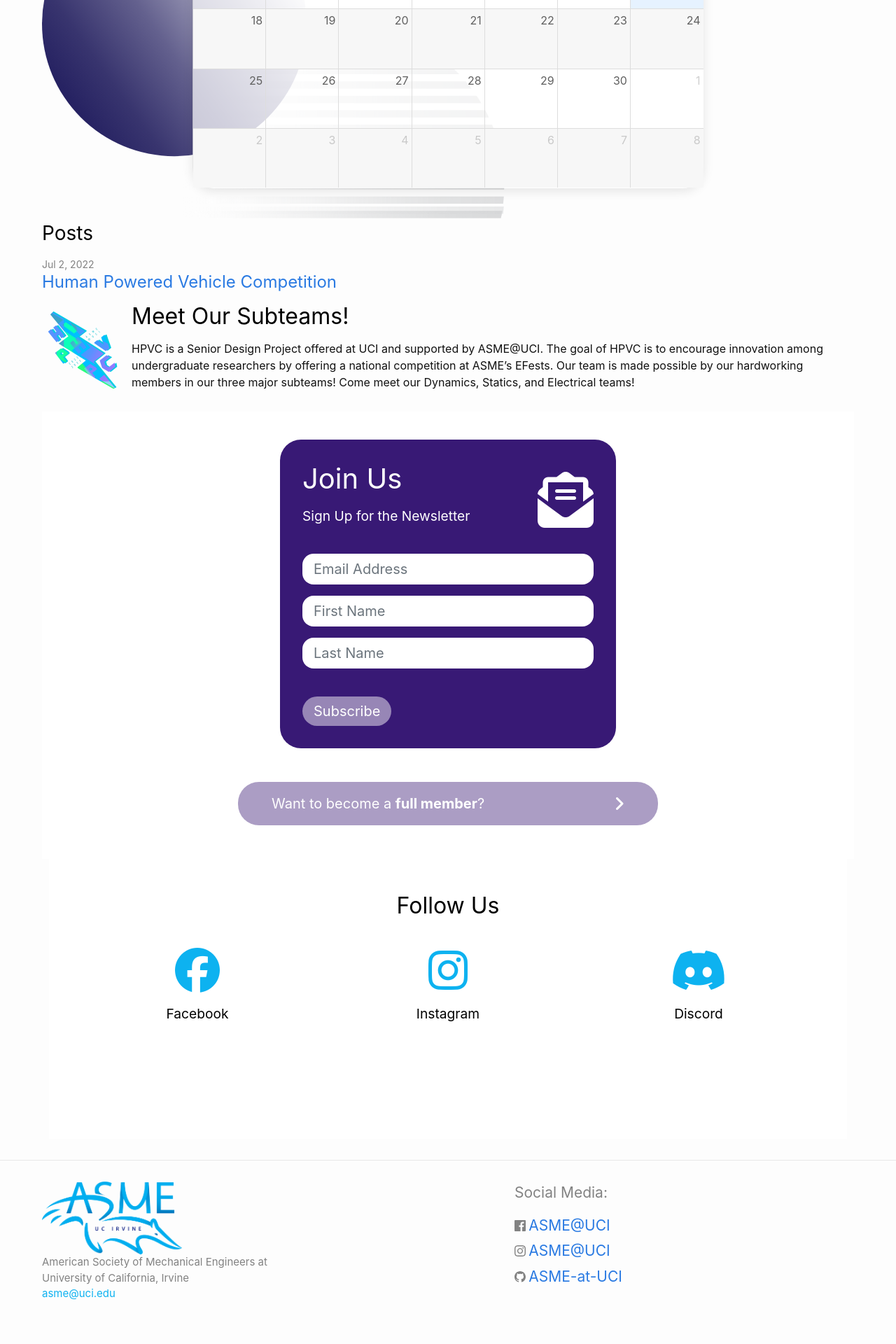
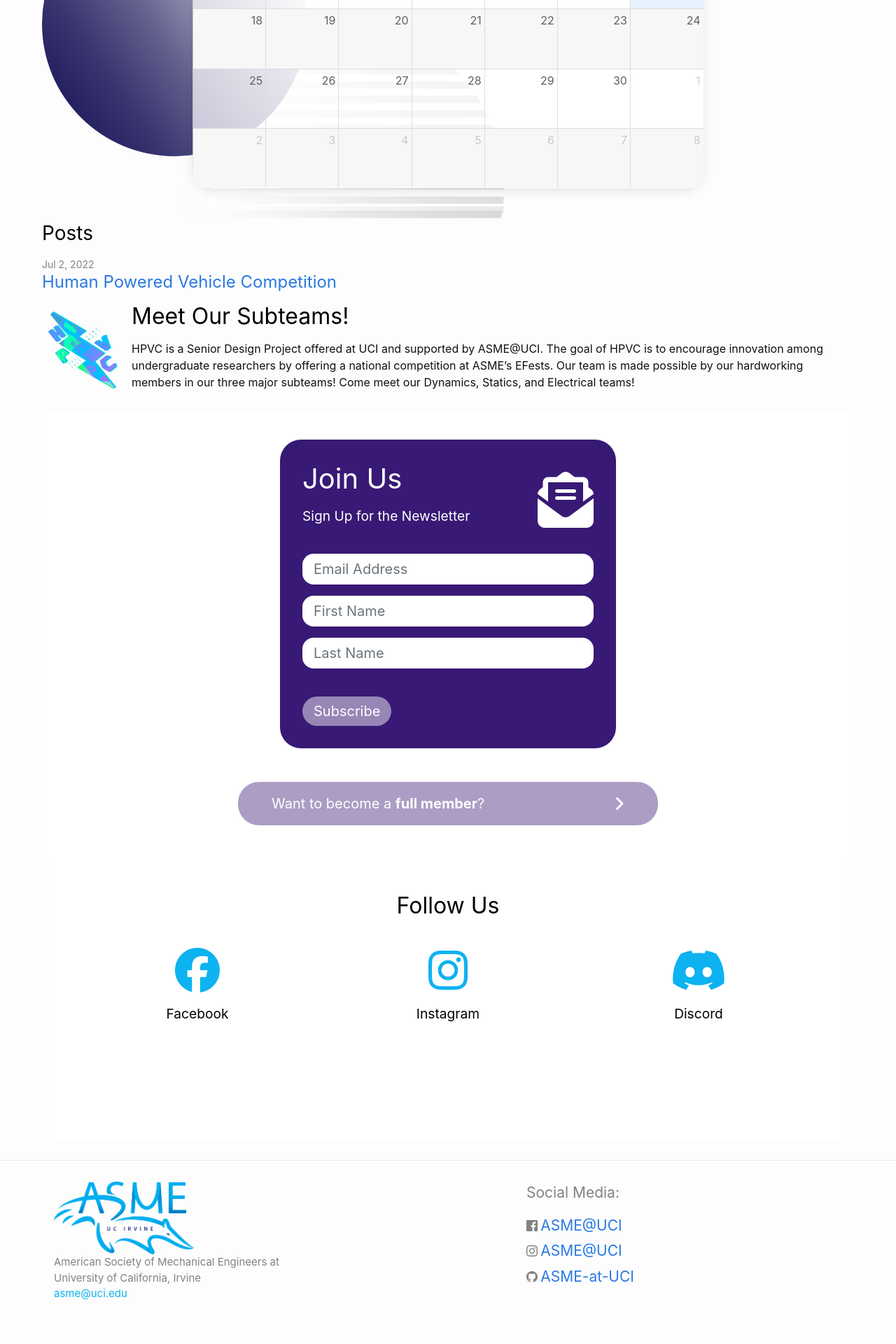
Before and after one commit to ASME-at-UCI/website, a Jekyll site: the page built from index.markdown, in a window 1280 px wide. Shown: the part 1239-3159 px from the top of the page at 70% size. Built offline with Jekyll 4.4.1, drawn with Linux system fonts in a browser that asks for light colours; nearby versions of some CDN libraries; comment, search, counter and statistics services are not loaded.

Commit message:
Quick Footer Fix

```diff
--- a/_includes/footer.html
+++ b/_includes/footer.html
@@ -3,7 +3,8 @@
 
   <div class="wrapper">
     <div class="footer-col-wrapper">
-      <div class="footer-col footer-col-1">
+      <div class="footer-col footer-col-1" style="padding-left: 2rem;">
+        <div>
           <img src="/images/Letters and Anteater.png" alt="ASME@UCI Logo" height="auto" width="200px">
           <ul class="contact-list">
             <li class="p-name">
@@ -13,11 +14,12 @@
               <li><a class="u-email" href="mailto:asme@uci.edu">asme@uci.edu</a></li>
           </ul>
         </div>
+      </div>
 
       <div class="footer-col footer-col-2">
       </div>
 
-      <div class="footer-col footer-col-3">
+      <div class="footer-col footer-col-3" style="padding-left: 2rem;">
         {%- include social.html -%}
       </div>
     </div>
```
Lines whose indentation alone changed are shown as unchanged.
